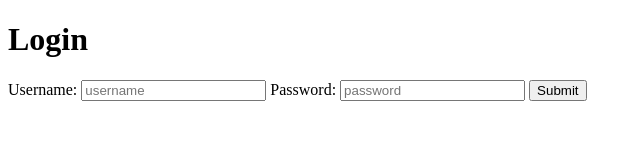
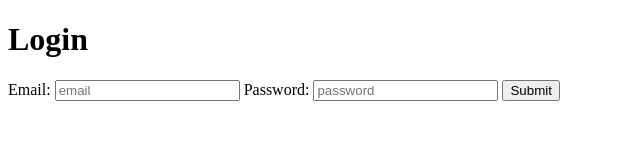
Before and after one commit to RobertWAFowler/UdemyTheWebDeveloperBootcamp, a plain HTML site: page Section4-IntemediateHtml/33PlayingWithForms/forms.html in a window 1280 px wide. Shown: the whole page, without its empty margins (0-642 px from the left). Drawn offline with Linux system fonts and the light colour scheme.

Commit message:
36. Form Validations

```diff
--- a/Section4-IntemediateHtml/33PlayingWithForms/forms.html
+++ b/Section4-IntemediateHtml/33PlayingWithForms/forms.html
@@ -12,10 +12,10 @@
     <!--<input type="submit">-->
 <!--</form>-->
 <form action="" method="">
-    <label for="username">Username: </label>
-    <input id="username" name="username" placeholder="username" type="text">
+    <label for="email">Email: </label>
+    <input id="email" name="email" placeholder="email" type="email" required>
     <label for="password">Password: </label>
-    <input id="password" name="password" placeholder="password" type="password">
+    <input id="password" name="password" placeholder="password" type="password" required>
     <input type="submit">
 </form>
 </body>
```
